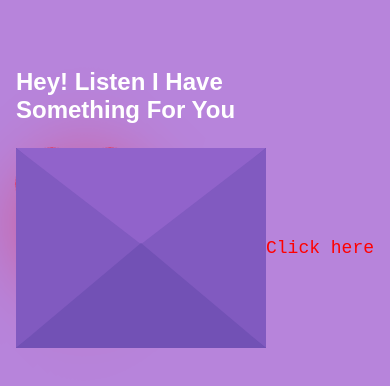
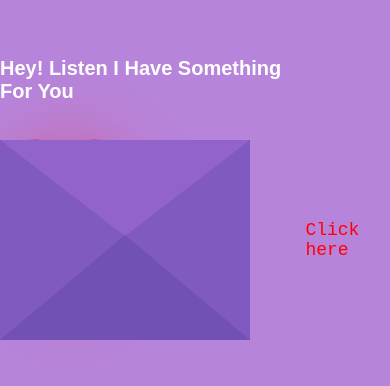
Before and after one commit to asakma/my_sakku, a plain HTML site: page index.html in a window 390 px wide. Shown: the part 182-568 px from the top of the page. Drawn offline with Linux system fonts and the light colour scheme.

Commit message:
Update index.html

```diff
--- a/index.html
+++ b/index.html
@@ -4,7 +4,42 @@
     <meta charset="UTF-8" />
     <meta name="viewport" content="width=device-width, initial-scale=1.0" />
     <title>untoldcoding</title>
-    <link rel="stylesheet" href="Style3.css" />
+<link rel="stylesheet" href="Style3.css" />
+    <style>
+      body {
+        margin: 0;
+        padding: 0;
+      }
+
+      .envelope {
+        position: relative;
+        width: 100%;
+        max-width: 600px; /* Adjust as needed for your content */
+        margin: 0 auto;
+      }
+
+      .text {
+        font-size: 16px;
+      }
+
+      .text1 h2 {
+        font-size: 24px;
+      }
+
+      @media screen and (max-width: 600px) {
+        .envelope {
+          max-width: 100%;
+        }
+
+        .text {
+          font-size: 14px;
+        }
+
+        .text1 h2 {
+          font-size: 20px;
+        }
+      }
+    </style>
   </head>
   <body>
     <div class="envelope">
@@ -18,7 +53,6 @@
             I can't express so I made <br />
             this for you
           </p>
-
         </div>
       </div>
       <div class="front"></div>
```
